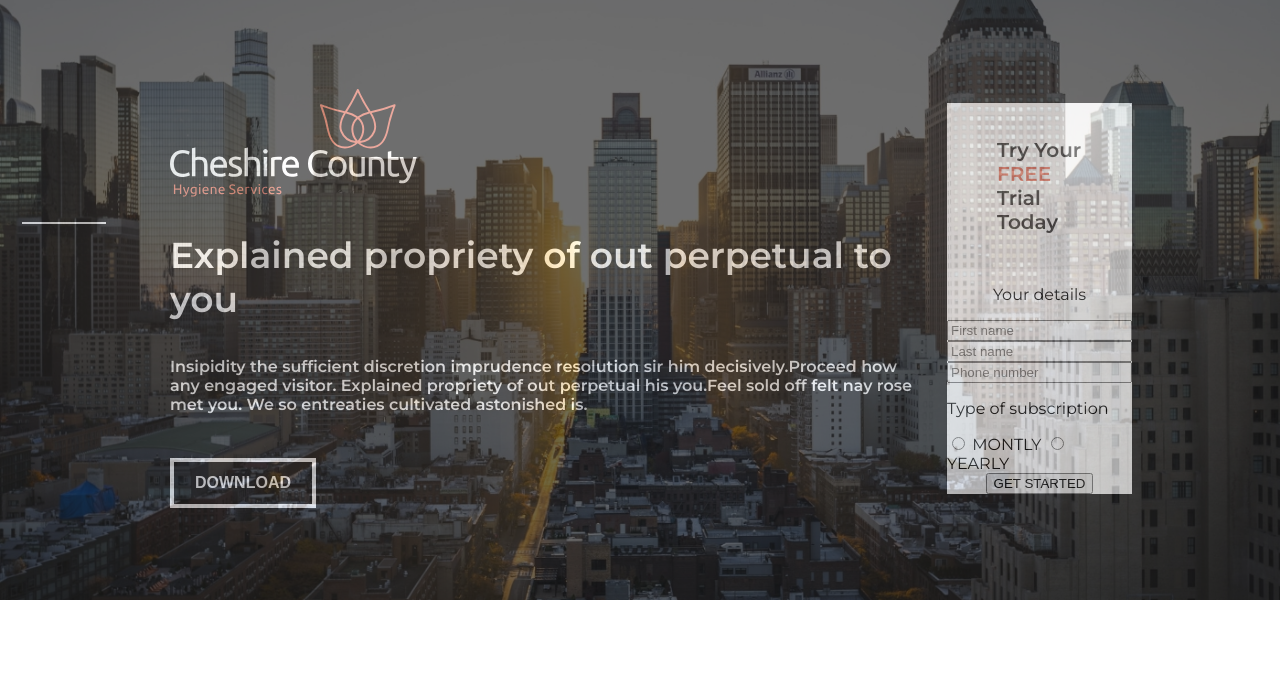
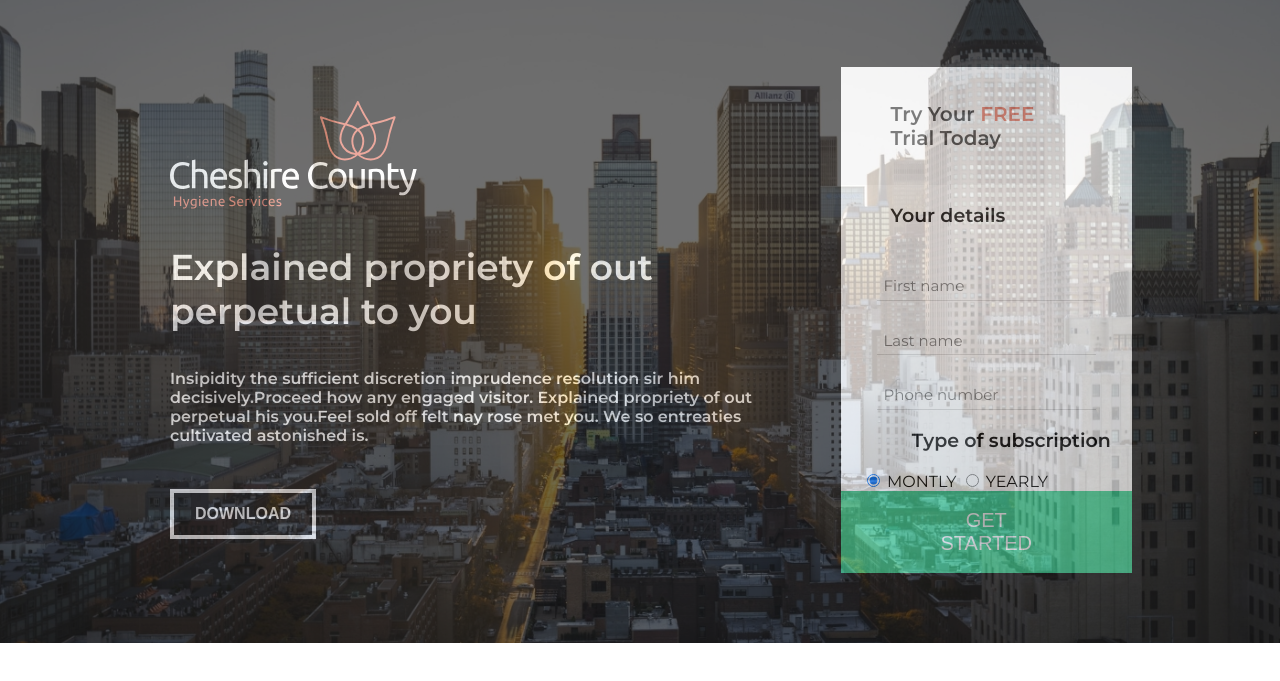
Before and after one commit to Trlmite/Final2020, a website: page app/index.html in a window 1280 px wide. Shown: the part 99-780 px from the top of the page. Drawn offline with Linux system fonts and the light colour scheme.

Commit message:
input not still  finished

```diff
--- a/app/index.html
+++ b/app/index.html
@@ -120,7 +120,7 @@
                     <input type="number" id="phone" placeholder="Phone number">
                     <div class="radioForm">
                         <p>Type of subscription</p>
-                        <input type="radio" id="Opt1" name="Opt1" value="Montly">
+                        <input type="radio" id="Opt1" name="Opt1" value="Montly" checked>
                         <label for="Opt1">MONTLY</label>
                         <input type="radio" id="Opt2" name='Opt1' value="YEARLY">
                         <label for="Opt2">YEARLY</label>
--- a/app/scss/homepage.scss
+++ b/app/scss/homepage.scss
@@ -32,23 +32,27 @@
                 z-index: 4;
                 color: #FFFFFF;
                 padding: 22px;
+                padding-right: 50px;
 
                 .bigText{
                     font-size: 36px;
                     font-weight: bold;
                 }
-                .bigText::after{
-                    content : "";
-                    position: absolute;
-                    width: 84px;
-                    height: 2px;
-                    top: 225px;
-                    left: 22px;
-                    background-color: #FFFFFF;
-                }
+
+                // ---------- place changes ----
+                // .bigText::after{
+                //     content : "";
+                //     position: absolute;
+                //     width: 84px;
+                //     height: 2px;
+                //     top: 225px;
+                //     left: 22px;
+                //     background-color: #FFFFFF;
+                // }
                 .smallText{
                     font-size: 16px;
                     font-weight: bold;
+
                 }
 
                 .btnDownload{
@@ -83,6 +87,8 @@
                     font-weight: bold;
                     color: #333333;
                     padding: 15px 50px;
+                    word-wrap: none;
+
 
                     span{
                         color:#E27866 ;
@@ -94,6 +100,47 @@
                     flex-direction: column;
                     justify-content: center;
                     align-items: center;
+
+                    p{
+                        align-self: start;
+                        font-size: 19px;
+                        color: #000000;
+                        font-weight: bolder;
+                        padding-left: 50px;
+
+                    }
+
+                    input[type="text"], input[type="number"]{
+                        border:none;
+                        border-bottom: 1px solid #D8D8D8;
+                        font-family: $fontas;
+                        font-size: 15px;
+                        width: 72.2%;
+                        padding-left: 7px;
+                        padding-bottom: 4.5px;
+                        padding-top: 30px;
+                    }
+
+                    .btnFormTop{
+                        display:flex;
+                        justify-content: center;
+                        align-items: center;
+                        width: 100%;
+                        background-color: #41D395;
+                        font-weight: 400;
+                        color: #FFFFFF;
+                        font-size: 20px;
+                        border: none;
+                        padding: 18px 100px;
+                    }
+                }
+
+                .radioForm{
+
+                    .radioText{
+                        align-self: flex-start;
+                    }
+
                 }
             }
 
```
Also changed, not shown: app/style.css.
